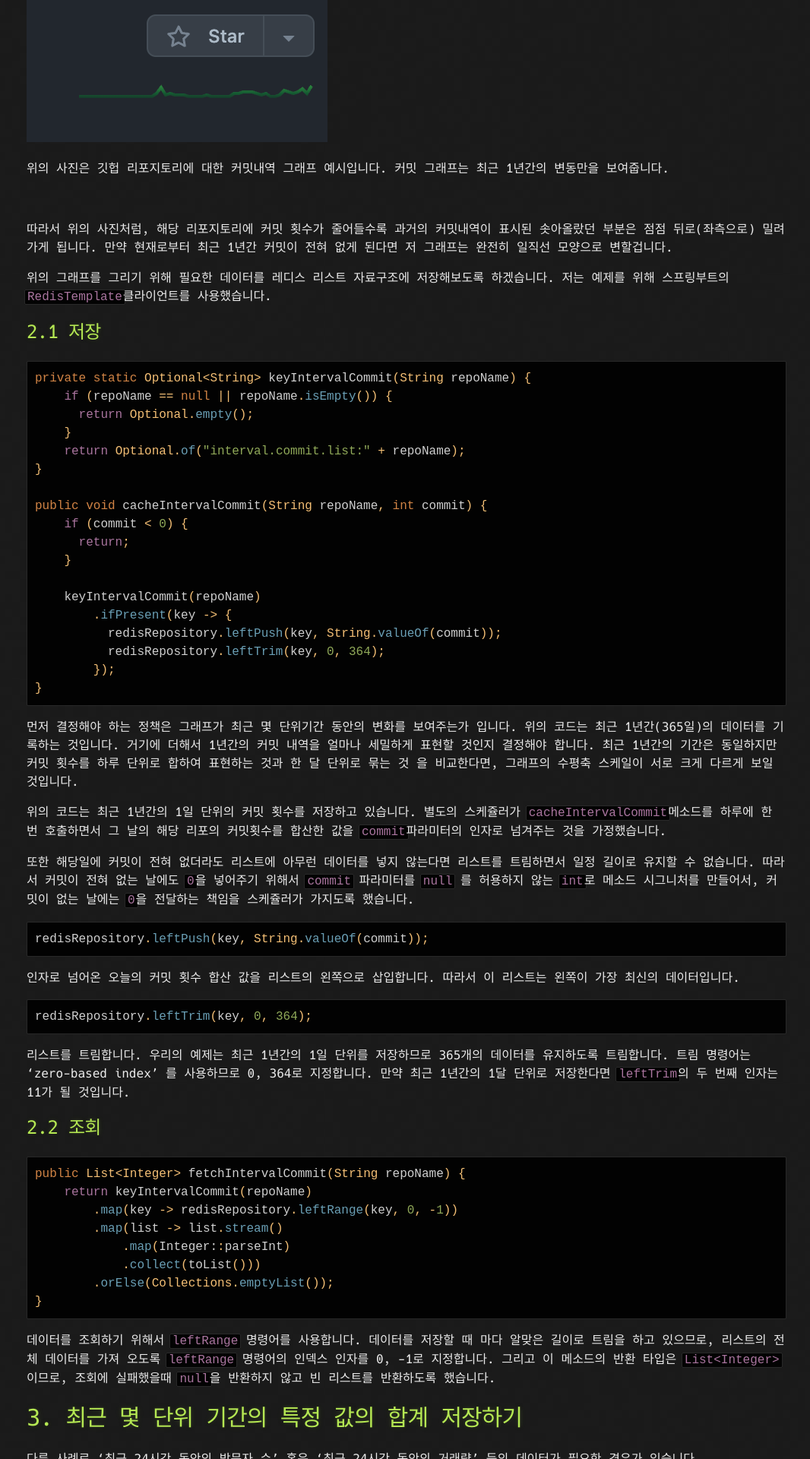
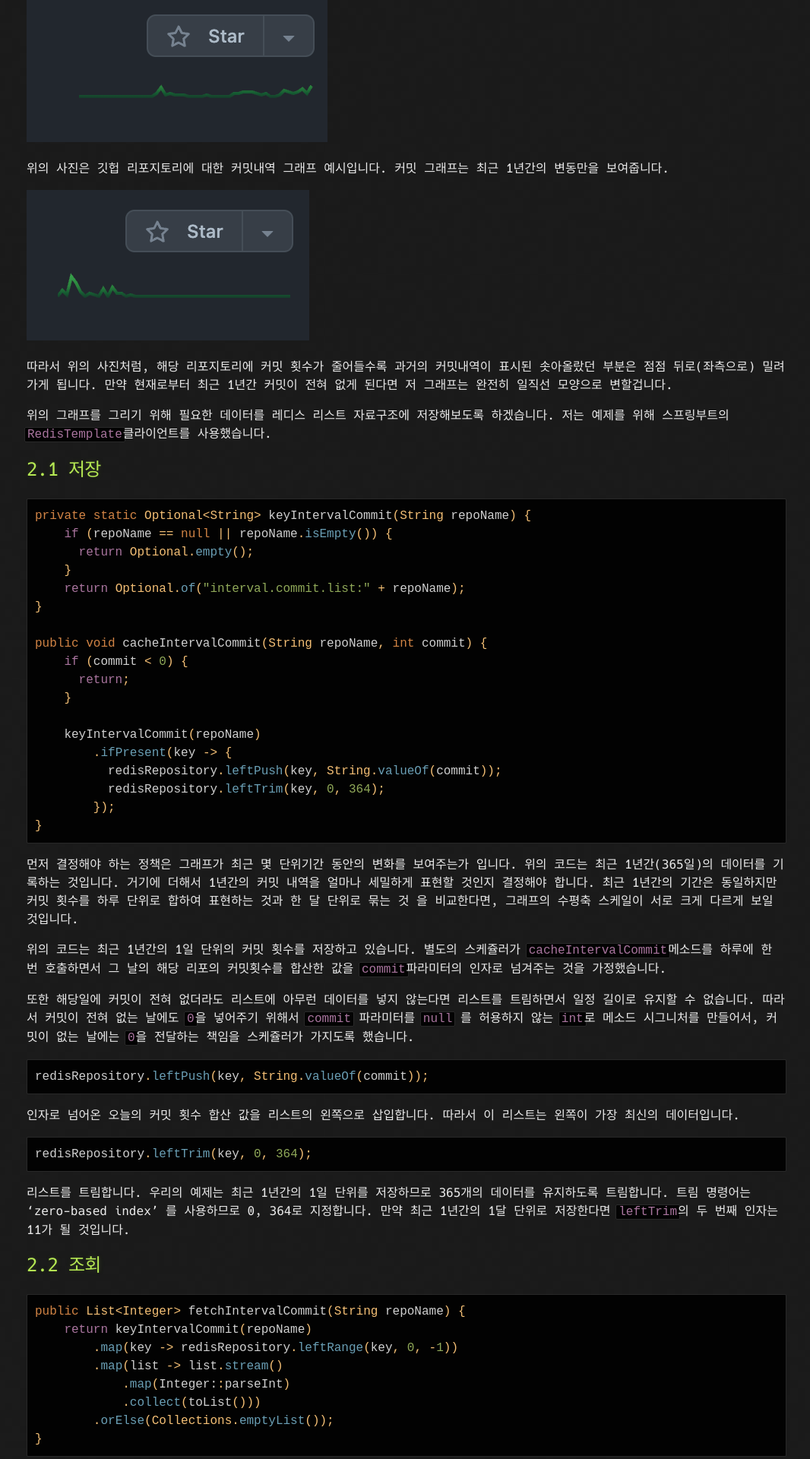
Before and after one commit to S1000f/S1000f.github.io, a Jekyll site: the page built from docs/_posts/2023-01-11-redis-struct.md, in a window 1280 px wide. Shown: the part 703-2623 px from the top of the page at 76% size, without its empty margins (105-1171 px from the left). Built offline with Jekyll 4.4.1, drawn with Linux system fonts in a browser that asks for light colours.

Commit message:
WIP: image

```diff
--- a/docs/_posts/2023-01-11-redis-struct.md
+++ b/docs/_posts/2023-01-11-redis-struct.md
@@ -25,7 +25,7 @@
 위의 사진은 깃헙 리포지토리에 대한 커밋내역 그래프 예시입니다.
 커밋 그래프는 최근 1년간의 변동만을 보여줍니다.
 
-![](./chart1.png)
+![](https://raw.githubusercontent.com/S1000f/S1000f.github.io/master/docs/_posts/chart1.png)
 
 따라서 위의 사진처럼, 해당 리포지토리에 커밋 횟수가 줄어들수록 과거의 커밋내역이 표시된 솟아올랐던 부분은 점점 뒤로(좌측으로) 밀려가게 됩니다.
 만약 현재로부터 최근 1년간 커밋이 전혀 없게 된다면 저 그래프는 완전히 일직선 모양으로 변할겁니다.
```
